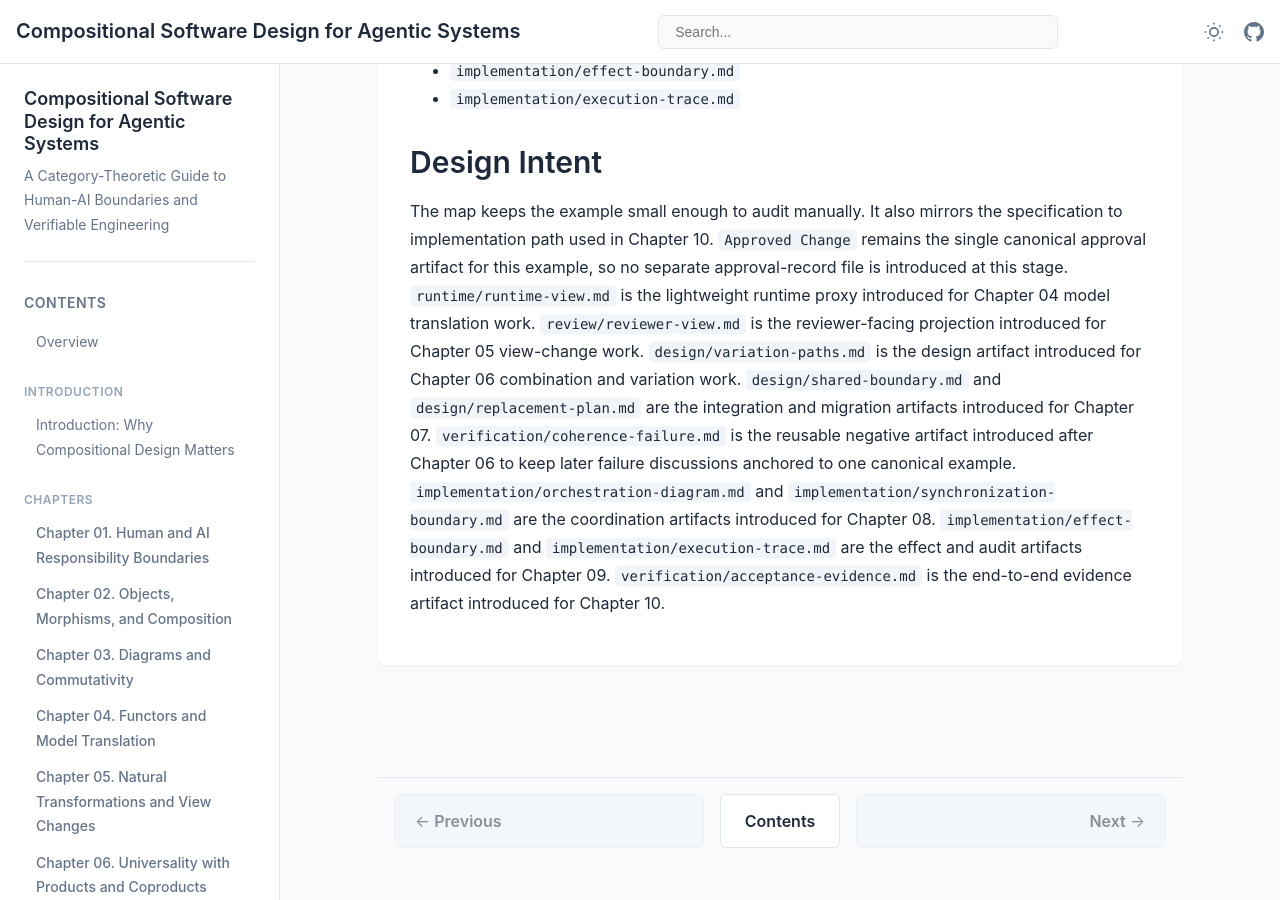
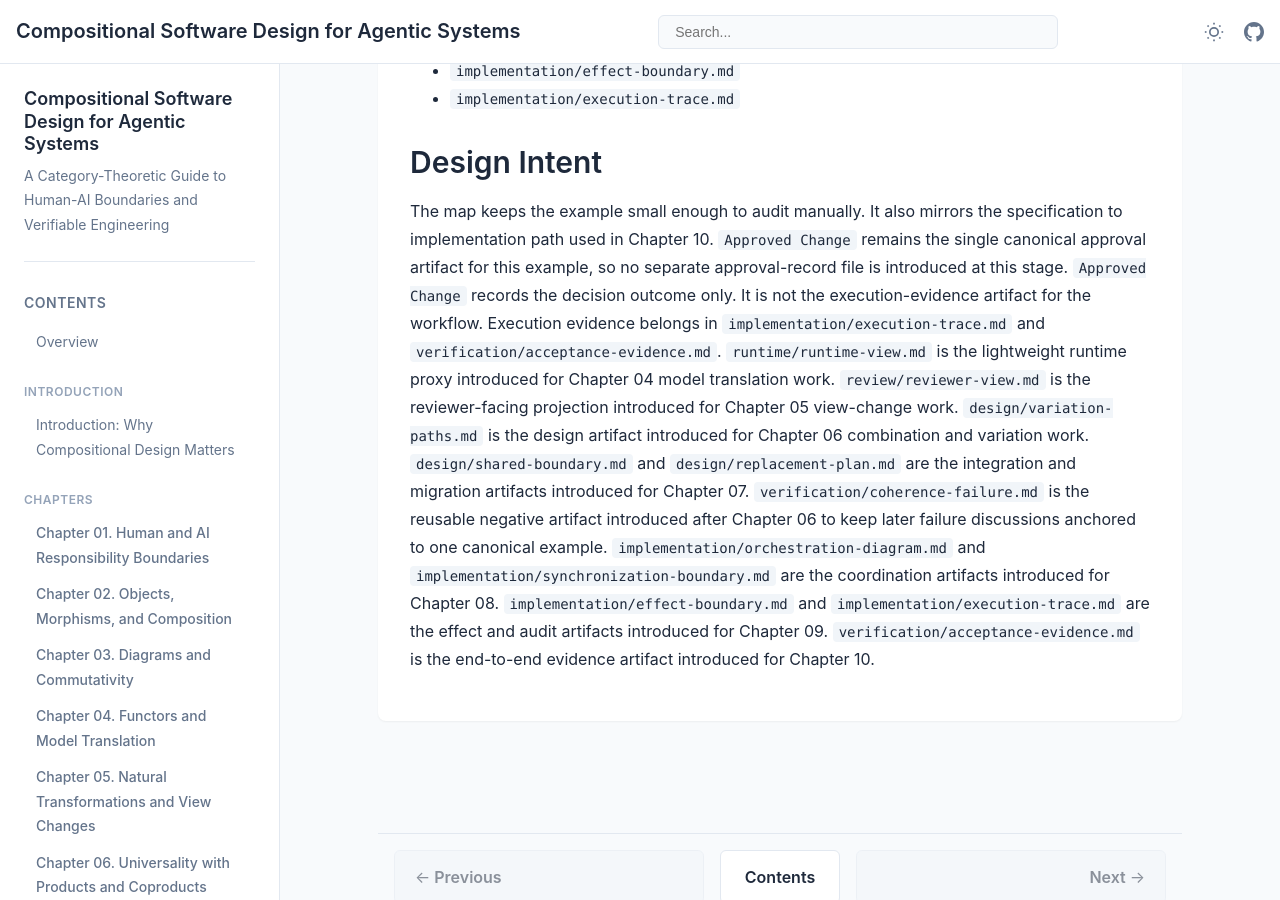
Before and after one commit to itdojp/composable-software-design-book, a Jekyll site: the page built from examples/common/policy-gated-change-review/design/artifact-map.md, in a window 1280 px wide and 900 px high, scrolled down 699 px. Built offline with Jekyll 4.4.1, drawn with Linux system fonts in a browser that asks for light colours.

Commit message:
Resolve issue #10 pre-Chapter-03 decisions

```diff
--- a/examples/common/policy-gated-change-review/design/artifact-map.md
+++ b/examples/common/policy-gated-change-review/design/artifact-map.md
@@ -32,6 +32,9 @@ This artifact map defines the canonical files that support the running example.
 The map keeps the example small enough to audit manually.
 It also mirrors the specification to implementation path used in Chapter 10.
 `Approved Change` remains the single canonical approval artifact for this example, so no separate approval-record file is introduced at this stage.
+`Approved Change` records the decision outcome only.
+It is not the execution-evidence artifact for the workflow.
+Execution evidence belongs in `implementation/execution-trace.md` and `verification/acceptance-evidence.md`.
 `runtime/runtime-view.md` is the lightweight runtime proxy introduced for Chapter 04 model translation work.
 `review/reviewer-view.md` is the reviewer-facing projection introduced for Chapter 05 view-change work.
 `design/variation-paths.md` is the design artifact introduced for Chapter 06 combination and variation work.
```
Also changed, not shown: project-management/current-state-audit.md (+1 -0 lines).
